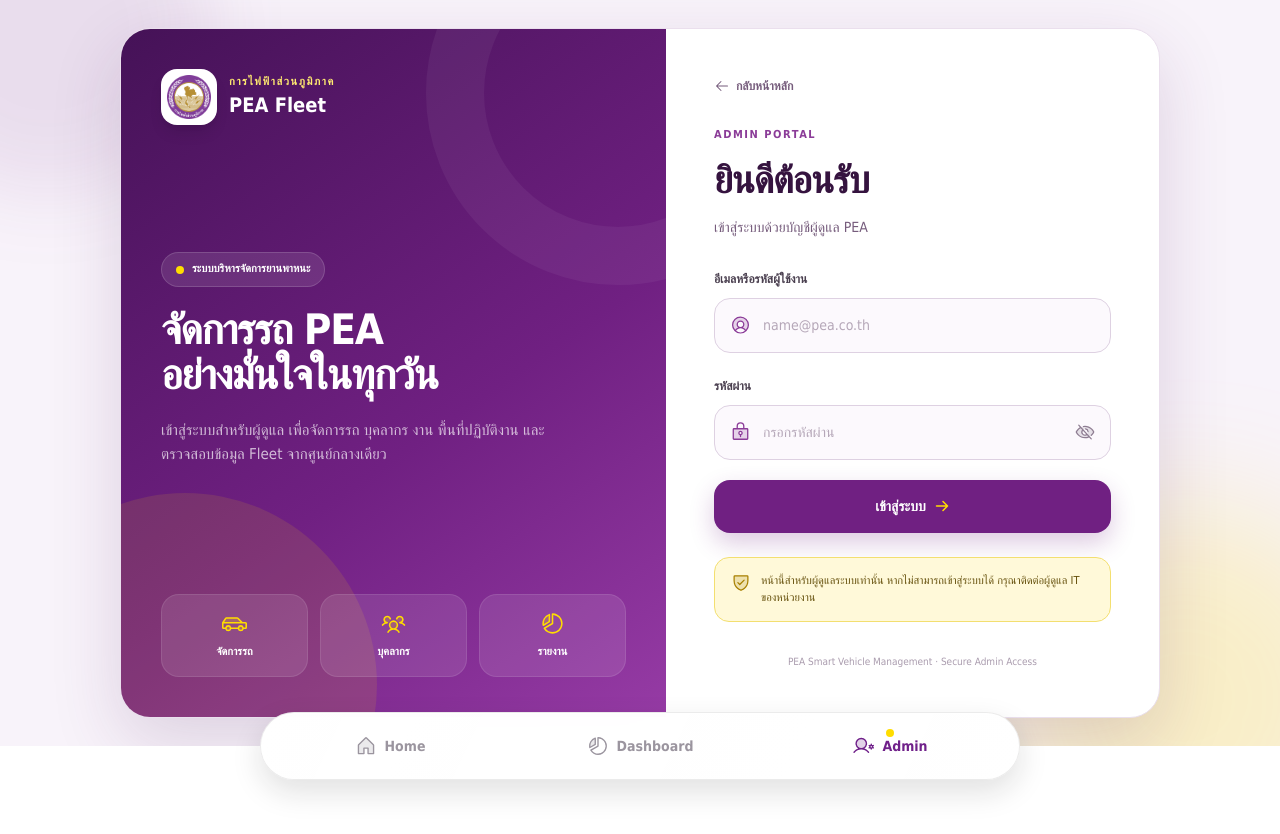
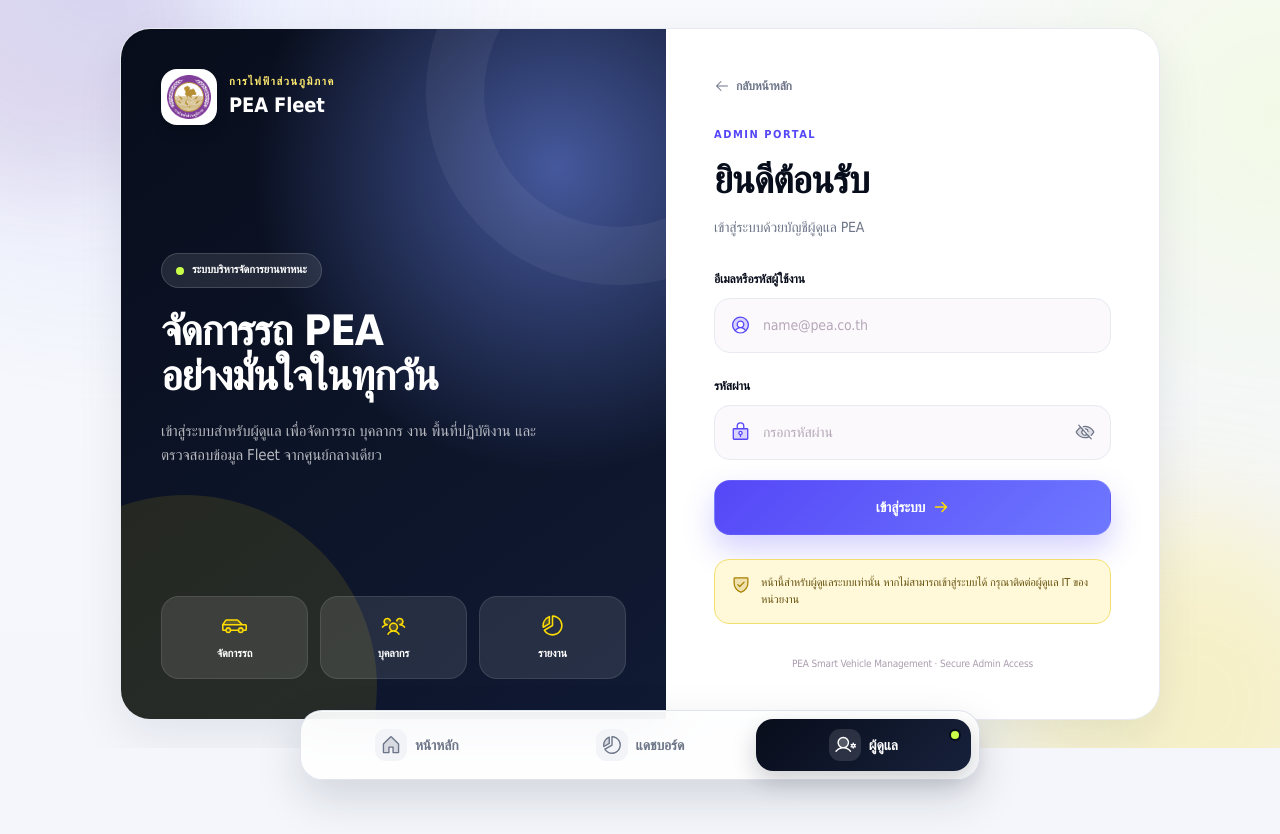
Before and after one commit to kijnaphat/pea-car-system, a Next.js app: page /admin/login in a window 1280 px wide. Built offline with nearby package versions, Linux system fonts and the light colour scheme; no server answers.

Commit message:
Redesign interface with unified KPN theme

```diff
--- a/app/admin/login/page.js
+++ b/app/admin/login/page.js
@@ -66,12 +66,12 @@
   if (checkingSession || loading) return <PageSkeleton variant="login" />
 
   return (
-    <main className="min-h-[calc(100dvh-78px)] bg-[#f8f3fa] font-sarabun flex items-center justify-center p-4 sm:p-7 relative overflow-hidden">
+    <main className="kpn-screen kpn-login min-h-[calc(100dvh-78px)] bg-[#f8f3fa] font-sarabun flex items-center justify-center p-4 sm:p-7 relative overflow-hidden">
       <div className="absolute -top-32 -left-28 w-80 h-80 rounded-full bg-[#702082]/10 blur-2xl" />
       <div className="absolute -bottom-36 -right-24 w-96 h-96 rounded-full bg-[#ffdd00]/20 blur-3xl" />
 
       <section className="relative w-full max-w-[1040px] min-h-[640px] bg-white rounded-[30px] overflow-hidden border border-[#eadfed] shadow-[0_24px_70px_rgba(79,28,91,.16)] grid grid-cols-1 lg:grid-cols-[1.05fr_.95fr]">
-        <aside className="relative hidden lg:flex flex-col justify-between overflow-hidden px-10 py-10 text-white"
+        <aside className="kpn-login-visual relative hidden lg:flex flex-col justify-between overflow-hidden px-10 py-10 text-white"
           style={{background:'linear-gradient(145deg,#451257 0%,#702082 58%,#963ba5 100%)'}}>
           <div className="absolute -right-36 -top-32 w-96 h-96 rounded-full border-[58px] border-white/[0.05]" />
           <div className="absolute -left-32 -bottom-40 w-96 h-96 rounded-full bg-[#ffdd00]/10" />
@@ -131,7 +131,7 @@
                 </div>
               </label>
 
-              <button type="submit" className="w-full rounded-[16px] py-4 text-[14px] font-bold flex items-center justify-center gap-2 transition-all active:scale-[.985] bg-[#702082] text-white shadow-[0_10px_24px_rgba(112,32,130,.24)] hover:bg-[#5c176d]">
+              <button type="submit" className="kpn-primary-action w-full rounded-[16px] py-4 text-[14px] font-bold flex items-center justify-center gap-2 transition-all active:scale-[.985] bg-[#702082] text-white shadow-[0_10px_24px_rgba(112,32,130,.24)] hover:bg-[#5c176d]">
                 เข้าสู่ระบบ <Icon icon="ph:arrow-right-bold" width="16" height="16" className="text-[#ffdd00]"/>
               </button>
             </form>
--- a/app/admin/page.js
+++ b/app/admin/page.js
@@ -384,7 +384,7 @@
   const labelStyle = "text-[11px] font-bold text-[#702082] mb-2 block uppercase tracking-wider pl-1"
 
   return (
-    <div className="pea-admin flex h-[calc(100dvh-60px)] bg-[#f3edf5] font-sans overflow-hidden p-0 md:p-4 gap-4" style={{ WebkitFontSmoothing: 'antialiased' }}>
+    <div className="kpn-screen kpn-admin pea-admin flex h-[calc(100dvh-60px)] bg-[#f3edf5] font-sans overflow-hidden p-0 md:p-4 gap-4" style={{ WebkitFontSmoothing: 'antialiased' }}>
 
       <style>{`
         * { font-family: -apple-system, BlinkMacSystemFont, "Segoe UI", Roboto, Helvetica, Arial, sans-serif; }
@@ -471,7 +471,7 @@
       )}
 
       {/* Sidebar สำหรับจอใหญ่ */}
-      <aside className="hidden md:flex w-[272px] shrink-0 bg-gradient-to-b from-[#32103d] via-[#270d31] to-[#1d0925] border border-white/10 text-[#fffaf0] flex-col rounded-[26px] overflow-hidden shadow-[0_24px_70px_rgba(0,0,0,.28)] relative">
+      <aside className="kpn-admin-sidebar hidden md:flex w-[272px] shrink-0 bg-gradient-to-b from-[#32103d] via-[#270d31] to-[#1d0925] border border-white/10 text-[#fffaf0] flex-col rounded-[26px] overflow-hidden shadow-[0_24px_70px_rgba(0,0,0,.28)] relative">
         <div className="absolute -top-20 -right-20 w-52 h-52 rounded-full bg-[#8e3ba0]/25 blur-3xl pointer-events-none"/>
         <div className="absolute bottom-10 -left-20 w-48 h-48 rounded-full bg-[#ffdd00]/5 blur-3xl pointer-events-none"/>
 
@@ -530,7 +530,7 @@
       <main className="admin-main min-w-0 flex-1 bg-[radial-gradient(circle_at_top_right,_#fff6bd_0%,_#fbf7fc_24%,_#f6f0f8_100%)] flex flex-col overflow-hidden relative md:rounded-[26px] md:border md:border-[#e5d6e9] md:shadow-[0_20px_60px_rgba(75,21,96,.12)]">
 
         {/* Header */}
-        <header className="min-h-[76px] bg-white/90 backdrop-blur-xl flex items-center justify-between px-4 sm:px-7 shrink-0 z-20 border-t-[4px] border-t-[#ffdd00] border-b border-b-[#eadfed] sticky top-0 shadow-[0_4px_20px_rgba(75,21,96,.04)]">
+        <header className="kpn-dashboard-nav min-h-[76px] bg-white/90 backdrop-blur-xl flex items-center justify-between px-4 sm:px-7 shrink-0 z-20 border-t-[4px] border-t-[#ffdd00] border-b border-b-[#eadfed] sticky top-0 shadow-[0_4px_20px_rgba(75,21,96,.04)]">
           <div className="flex items-center gap-3 min-w-0">
             <div className="md:hidden w-10 h-10 bg-white rounded-[13px] p-1.5 flex items-center justify-center border-2 border-[#ffdd00] shrink-0 shadow-[0_6px_20px_rgba(255,221,0,.16)] overflow-hidden"><img src="/pea_logo.png" alt="PEA" className="w-full h-full object-contain" /></div>
             <div>
--- a/app/components/GlobalBottomNav.js
+++ b/app/components/GlobalBottomNav.js
@@ -13,20 +13,20 @@
     window.localStorage.setItem('pea-theme', 'light')
   }, [])
   const items = [
-    { label:'Home', path:'/', icon:'ph:house-duotone', active:pathname === '/' },
-    { label:'Dashboard', path:'/dashboard', icon:'ph:chart-pie-slice-duotone', active:pathname.startsWith('/dashboard') },
-    { label:'Admin', path:'/admin', icon:'ph:user-gear-duotone', active:pathname.startsWith('/admin') },
+    { label:'หน้าหลัก', path:'/', icon:'ph:house-duotone', active:pathname === '/' },
+    { label:'แดชบอร์ด', path:'/dashboard', icon:'ph:chart-pie-slice-duotone', active:pathname.startsWith('/dashboard') },
+    { label:'ผู้ดูแล', path:'/admin', icon:'ph:user-gear-duotone', active:pathname.startsWith('/admin') },
   ]
 
   return (
-    <nav className="fixed inset-x-0 bottom-3 z-[100] flex justify-center px-3 print:hidden md:bottom-5 md:px-6" aria-label="เมนูหลัก">
-      <div className="pea-glass-nav flex h-[60px] w-full max-w-[590px] items-center gap-1 rounded-full border border-white/75 p-1.5 shadow-[0_14px_34px_rgba(51,28,67,.2)] md:h-[68px] md:max-w-[760px] md:gap-2 md:p-2">
+    <nav className="fixed inset-x-0 bottom-[max(12px,env(safe-area-inset-bottom))] z-[100] flex justify-center px-3 print:hidden md:bottom-5 md:px-6" aria-label="เมนูหลัก">
+      <div className="kpn-dock flex h-[64px] w-full max-w-[590px] items-center gap-1 rounded-[22px] border p-1.5 md:h-[70px] md:max-w-[680px] md:gap-2 md:p-2">
         {items.map(item => (
           <button key={item.path} onClick={() => router.push(item.path)}
-            className={`relative flex h-full min-w-0 flex-1 items-center justify-center gap-1.5 rounded-full px-2 text-[11px] font-extrabold transition-all duration-300 md:gap-2 md:px-5 md:text-sm ${item.active ? 'pea-nav-active' : 'pea-nav-inactive hover:bg-[#f4f4f5]'}`}>
-            <Icon icon={item.icon} width="20" height="20" className="md:h-[22px] md:w-[22px]" />
+            className={`relative flex h-full min-w-0 flex-1 items-center justify-center gap-1.5 rounded-[17px] px-2 text-[11px] font-extrabold transition-all duration-300 md:gap-2 md:px-5 md:text-sm ${item.active ? 'kpn-dock-active' : 'kpn-dock-inactive'}`}>
+            <span className={`flex h-8 w-8 items-center justify-center rounded-[11px] transition-colors ${item.active ? 'bg-white/12' : 'bg-[#f2f4f8]'}`}><Icon icon={item.icon} width="20" height="20" className="md:h-[22px] md:w-[22px]" /></span>
             <span>{item.label}</span>
-            {item.active && <span className="absolute top-1.5 h-1.5 w-1.5 rounded-full bg-[#ffdd00] md:top-2 md:h-2 md:w-2" aria-hidden="true" />}
+            {item.active && <span className="absolute right-2 top-2 h-2 w-2 rounded-full bg-[#c9ff48] ring-2 ring-[#080d1b] md:right-3 md:top-3" aria-hidden="true" />}
           </button>
         ))}
       </div>
--- a/app/components/MaintenanceActionModal.js
+++ b/app/components/MaintenanceActionModal.js
@@ -227,8 +227,8 @@
   return (
     <div className="fixed inset-0 z-[1200] flex items-end justify-center sm:items-center" role="dialog" aria-modal="true" aria-labelledby="maintenance-modal-title">
       <button className="absolute inset-0 bg-[#24102b]/60 backdrop-blur-sm" onClick={submitting ? undefined : onClose} aria-label="ปิดหน้าต่าง" />
-      <section className="relative z-10 flex max-h-[92dvh] w-full max-w-[470px] flex-col overflow-hidden rounded-t-[28px] bg-[#f8f3fa] shadow-[0_-16px_60px_rgba(44,13,51,.3)] sm:rounded-[28px]">
-        <header className="relative overflow-hidden bg-[linear-gradient(135deg,#8b5200_0%,#d57a00_55%,#f0a61a_100%)] px-5 pb-5 pt-4 text-white">
+      <section className="kpn-modal-surface relative z-10 flex max-h-[92dvh] w-full max-w-[470px] flex-col overflow-hidden rounded-t-[28px] bg-[#f8f3fa] shadow-[0_-16px_60px_rgba(44,13,51,.3)] sm:rounded-[28px]">
+        <header className="relative overflow-hidden bg-[linear-gradient(135deg,#8b5200_0%,#d57a00_55%,#f0a61a_100%)] px-5 pb-5 pt-4 text-white" style={{background:'linear-gradient(135deg,#0b1122 0%,#263b78 58%,#596df5 100%)'}}>
           <div className="absolute -bottom-16 -right-10 h-44 w-44 rounded-full border-[22px] border-white/10" />
           <div className="relative mx-auto mb-4 h-1 w-10 rounded-full bg-white/45 sm:hidden" />
           <div className="relative flex items-start justify-between gap-4">
--- a/app/globals.css
+++ b/app/globals.css
@@ -1,8 +1,19 @@
 @import "tailwindcss";
 
 :root {
-  --background: #ffffff;
-  --foreground: #261c2b;
+  --background: #f4f6fb;
+  --foreground: #101522;
+  --kpn-ink: #080d1b;
+  --kpn-primary: #5547f7;
+  --kpn-primary-strong: #4338e8;
+  --kpn-blue: #7592ff;
+  --kpn-lime: #c9ff48;
+  --kpn-canvas: #f4f6fb;
+  --kpn-surface: #ffffff;
+  --kpn-surface-soft: #f8f9fc;
+  --kpn-line: #e7eaf1;
+  --kpn-muted: #6d7588;
+  --kpn-shadow: 0 18px 48px rgba(19, 27, 50, .08);
   color-scheme: light;
 }
 
@@ -17,6 +28,251 @@
   color: var(--foreground);
   font-family: "Leelawadee UI", Tahoma, "Segoe UI", Arial, sans-serif;
   transition: background-color .3s ease, color .3s ease;
+  min-height: 100dvh;
+  letter-spacing: -.01em;
+}
+
+::selection {
+  background: rgba(85, 71, 247, .2);
+  color: var(--kpn-ink);
+}
+
+/* KPN 2026 application design system ------------------------------------ */
+.kpn-screen {
+  position: relative;
+  isolation: isolate;
+  color: var(--kpn-ink);
+  background:
+    radial-gradient(circle at 8% -5%, rgba(117, 146, 255, .16), transparent 28rem),
+    radial-gradient(circle at 100% 15%, rgba(201, 255, 72, .12), transparent 24rem),
+    linear-gradient(180deg, #f8f9fd 0%, var(--kpn-canvas) 100%) !important;
+}
+
+.kpn-screen::before {
+  content: '';
+  position: fixed;
+  z-index: -1;
+  inset: 0;
+  pointer-events: none;
+  opacity: .34;
+  background-image: radial-gradient(rgba(79, 70, 229, .15) .6px, transparent .6px);
+  background-size: 20px 20px;
+  mask-image: linear-gradient(to bottom, black, transparent 55%);
+}
+
+.kpn-screen .kpn-surface,
+.kpn-screen .bg-white:is(
+  [class~="rounded-[18px]"],
+  [class~="rounded-[20px]"],
+  [class~="rounded-[21px]"],
+  [class~="rounded-[22px]"],
+  [class~="rounded-[24px]"],
+  [class~="rounded-[25px]"],
+  [class~="rounded-[28px]"],
+  [class~="rounded-[30px]"],
+  [class~="rounded-[2rem]"],
+  [class~="rounded-3xl"]
+) {
+  border-color: var(--kpn-line) !important;
+  box-shadow: var(--kpn-shadow) !important;
+}
+
+.kpn-screen input,
+.kpn-screen select,
+.kpn-screen textarea {
+  accent-color: var(--kpn-primary);
+}
+
+.kpn-screen input:focus,
+.kpn-screen select:focus,
+.kpn-screen textarea:focus {
+  border-color: var(--kpn-primary) !important;
+  box-shadow: 0 0 0 4px rgba(85, 71, 247, .11) !important;
+}
+
+.kpn-screen button,
+.kpn-screen a {
+  -webkit-tap-highlight-color: transparent;
+}
+
+.kpn-screen button:focus-visible,
+.kpn-screen a:focus-visible,
+.kpn-screen input:focus-visible,
+.kpn-screen select:focus-visible,
+.kpn-screen textarea:focus-visible {
+  outline: 3px solid rgba(85, 71, 247, .28);
+  outline-offset: 2px;
+}
+
+.kpn-screen [class~="text-[#4b1560]"],
+.kpn-screen [class~="text-[#35133f]"],
+.kpn-screen [class~="text-[#3b1746]"],
+.kpn-screen [class~="text-[#4b4050]"] {
+  color: var(--kpn-ink) !important;
+}
+
+.kpn-screen [class~="text-[#702082]"],
+.kpn-screen [class~="text-[#8b3c98]"] {
+  color: var(--kpn-primary) !important;
+}
+
+.kpn-screen [class~="text-[#765c7c]"],
+.kpn-screen [class~="text-[#846c89]"],
+.kpn-screen [class~="text-[#8e7d92]"] {
+  color: var(--kpn-muted) !important;
+}
+
+.kpn-screen [class~="bg-[#f8f3fa]"],
+.kpn-screen [class~="bg-[#fcfaff]"],
+.kpn-screen [class~="bg-[#faf7fb]"],
+.kpn-screen [class~="bg-[#f9f9fb]"] {
+  background-color: var(--kpn-surface-soft) !important;
+}
+
+.kpn-screen [class~="bg-[#f3eaf5]"],
+.kpn-screen [class~="bg-[#f1e6f4]"],
+.kpn-screen [class~="bg-[#eadfed]"] {
+  background-color: #eef0ff !important;
+}
+
+.kpn-screen [class~="border-[#eadfed]"],
+.kpn-screen [class~="border-[#eee3f1]"],
+.kpn-screen [class~="border-[#dfcfe4]"],
+.kpn-screen [class~="border-[#ded1e2]"] {
+  border-color: var(--kpn-line) !important;
+}
+
+.kpn-screen [class~="bg-[#702082]"] {
+  background-color: var(--kpn-primary) !important;
+}
+
+.kpn-screen [class~="bg-[#4b1560]"],
+.kpn-screen [class~="bg-[#35133f]"] {
+  background-color: var(--kpn-ink) !important;
+}
+
+.kpn-screen [class~="bg-[#ffdd00]"] {
+  background-color: var(--kpn-lime) !important;
+}
+
+.kpn-screen [class~="border-[#e5c700]"],
+.kpn-screen [class~="border-[#e7c900]"] {
+  border-color: #a9d92b !important;
+}
+
+.kpn-primary-action {
+  color: white !important;
+  border: 1px solid rgba(255,255,255,.08) !important;
+  background: linear-gradient(135deg, var(--kpn-primary) 0%, #6e78ff 100%) !important;
+  box-shadow: 0 14px 30px rgba(85, 71, 247, .25) !important;
+}
+
+.kpn-primary-action:hover {
+  transform: translateY(-1px);
+  box-shadow: 0 18px 36px rgba(85, 71, 247, .3) !important;
+}
+
+.kpn-primary-action:disabled {
+  background: #b7bdcb !important;
+  border-color: transparent !important;
+  box-shadow: none !important;
+  transform: none !important;
+}
+
+.kpn-dark-card {
+  color: white;
+  background:
+    radial-gradient(circle at 95% 15%, rgba(117, 146, 255, .35), transparent 35%),
+    linear-gradient(145deg, #080d1b 0%, #111a32 100%) !important;
+  box-shadow: 0 22px 45px rgba(8, 13, 27, .22) !important;
+}
+
+.kpn-lime-chip {
+  background: var(--kpn-lime) !important;
+  color: var(--kpn-ink) !important;
+}
+
+.kpn-dashboard .kpn-dashboard-nav,
+.kpn-report .ctrl-panel > div,
+.kpn-report .mobile-control-sheet {
+  background: rgba(255,255,255,.88) !important;
+  border-color: rgba(221, 225, 235, .88) !important;
+  box-shadow: 0 16px 38px rgba(17, 24, 39, .1) !important;
+  backdrop-filter: blur(24px) saturate(150%);
+  -webkit-backdrop-filter: blur(24px) saturate(150%);
+}
+
+.kpn-home > header {
+  background: rgba(255,255,255,.82) !important;
+  border-bottom: 1px solid rgba(231,234,241,.88);
+  backdrop-filter: blur(22px) saturate(155%);
+  -webkit-backdrop-filter: blur(22px) saturate(155%);
+}
+
+.kpn-home > main {
+  border: 1px solid rgba(231,234,241,.92);
+  box-shadow: 0 24px 70px rgba(23, 31, 54, .1) !important;
+}
+
+.kpn-hero {
+  border: 1px solid rgba(255,255,255,.1);
+  box-shadow: 0 20px 45px rgba(8, 13, 27, .22) !important;
+}
+
+.kpn-admin .admin-main {
+  background:
+    radial-gradient(circle at 100% 0%, rgba(201,255,72,.13), transparent 22rem),
+    radial-gradient(circle at 0% 0%, rgba(117,146,255,.16), transparent 28rem),
+    #f7f8fc !important;
+  border-color: var(--kpn-line) !important;
+  box-shadow: 0 22px 60px rgba(21, 29, 52, .1) !important;
+}
+
+.kpn-admin .kpn-admin-sidebar {
+  background:
+    radial-gradient(circle at 85% 8%, rgba(100, 112, 255, .34), transparent 15rem),
+    linear-gradient(180deg, #0b1122 0%, #070b14 100%) !important;
+}
+
+.kpn-login .kpn-login-visual {
+  background:
+    radial-gradient(circle at 80% 20%, rgba(117,146,255,.55), transparent 19rem),
+    linear-gradient(145deg, #080d1b 0%, #101a33 100%) !important;
+}
+
+.kpn-modal-surface {
+  background: rgba(248,249,253,.98) !important;
+  border: 1px solid rgba(231,234,241,.95);
+  box-shadow: 0 28px 80px rgba(8,13,27,.28) !important;
+}
+
+.kpn-dock {
+  color: var(--kpn-muted);
+  border-color: rgba(223,227,237,.95);
+  background: rgba(255,255,255,.9);
+  box-shadow: 0 18px 45px rgba(18,26,48,.15), inset 0 1px 0 rgba(255,255,255,.9);
+  backdrop-filter: blur(24px) saturate(165%);
+  -webkit-backdrop-filter: blur(24px) saturate(165%);
+}
+
+.kpn-dock-active {
+  color: white;
+  background: linear-gradient(135deg, #080d1b, #17213b);
+  box-shadow: 0 10px 24px rgba(8,13,27,.2);
+}
+
+.kpn-dock-inactive:hover {
+  color: var(--kpn-primary);
+  background: #f6f7fb;
+}
+
+@media (prefers-reduced-motion: reduce) {
+  *, *::before, *::after {
+    scroll-behavior: auto !important;
+    animation-duration: .01ms !important;
+    animation-iteration-count: 1 !important;
+    transition-duration: .01ms !important;
+  }
 }
 
 .pea-glass-nav {
@@ -169,4 +425,14 @@
   .no-print {
     display: none !important;
   }
+
+  .kpn-screen,
+  .kpn-screen.kpn-report {
+    background: white !important;
+    padding: 0 !important;
+  }
+
+  .kpn-screen::before {
+    display: none !important;
+  }
 }
--- a/app/layout.tsx
+++ b/app/layout.tsx
@@ -44,7 +44,7 @@
   width: "device-width",
   initialScale: 1,
   viewportFit: "cover",
-  themeColor: "#702082",
+  themeColor: "#f4f6fb",
 };
 
 export default function RootLayout({
```
Also changed, not shown: app/components/PageSkeleton.js (+4 -4 lines), app/dashboard/page.js (+8 -8 lines), app/report/page.js (+14 -27 lines), app/page.js.
